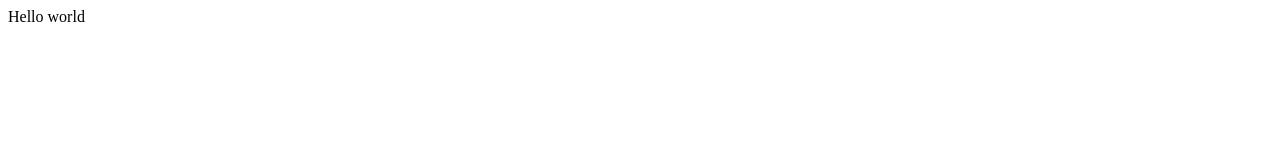
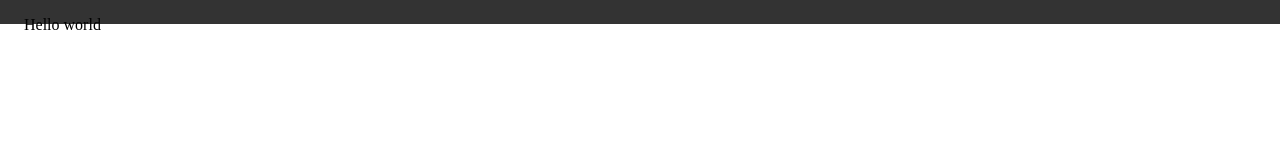
Before and after one commit to TheRuncibleTuner/TheRuncibleTuner.github.io, a plain HTML site: page index.html in a window 1280 px wide. Drawn offline with Linux system fonts and the light colour scheme.

Commit message:
added rel=stylesheet

```diff
--- a/index.html
+++ b/index.html
@@ -2,7 +2,7 @@
 
 <head>
   <title>The Runcible Tuner -- Blogs on Bloat</title>
-  <link href="style.css"></link>
+  <link rel="stylesheet" href="style.css"></link>
 </head>
 
 <body>
```
